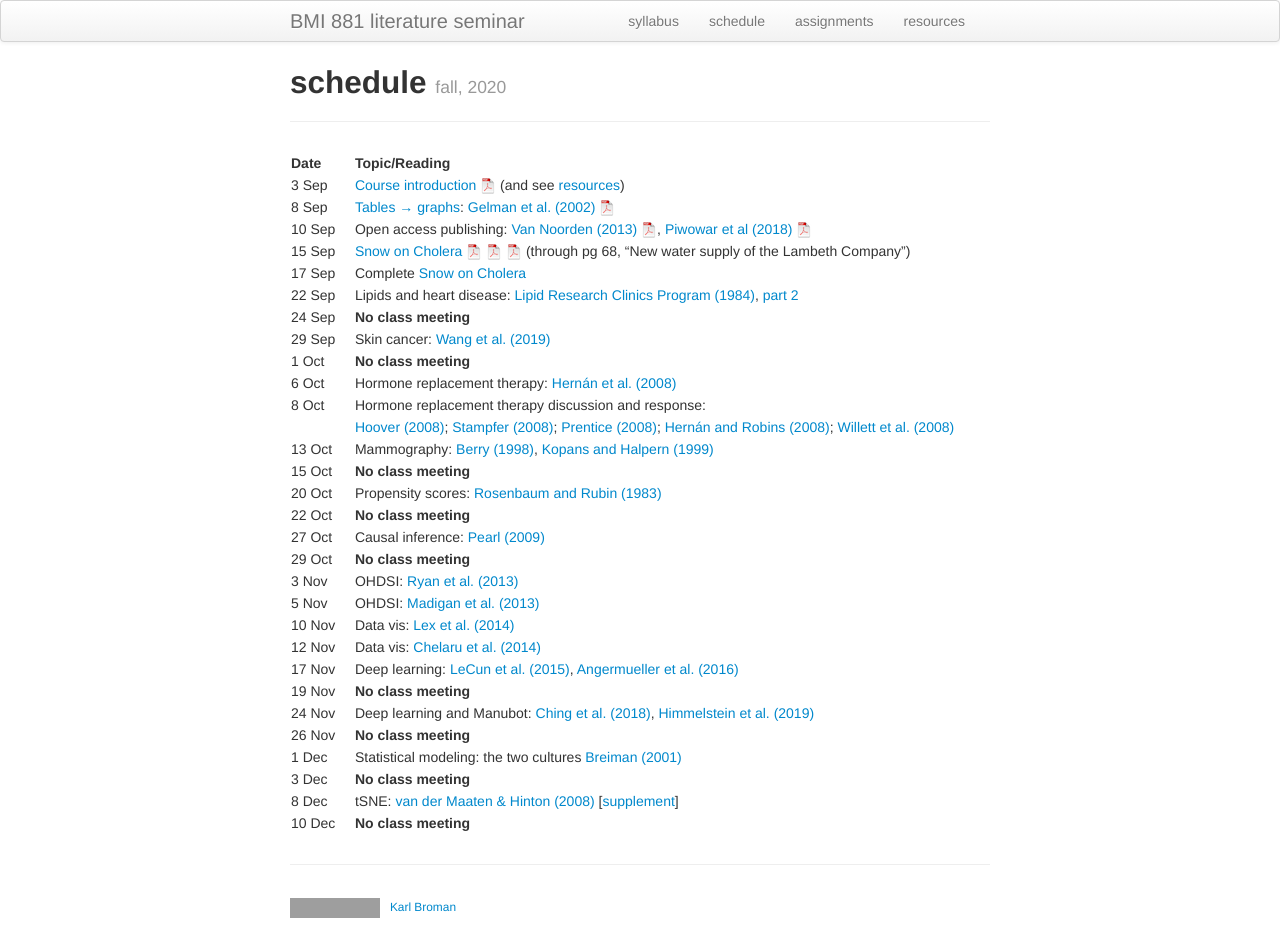
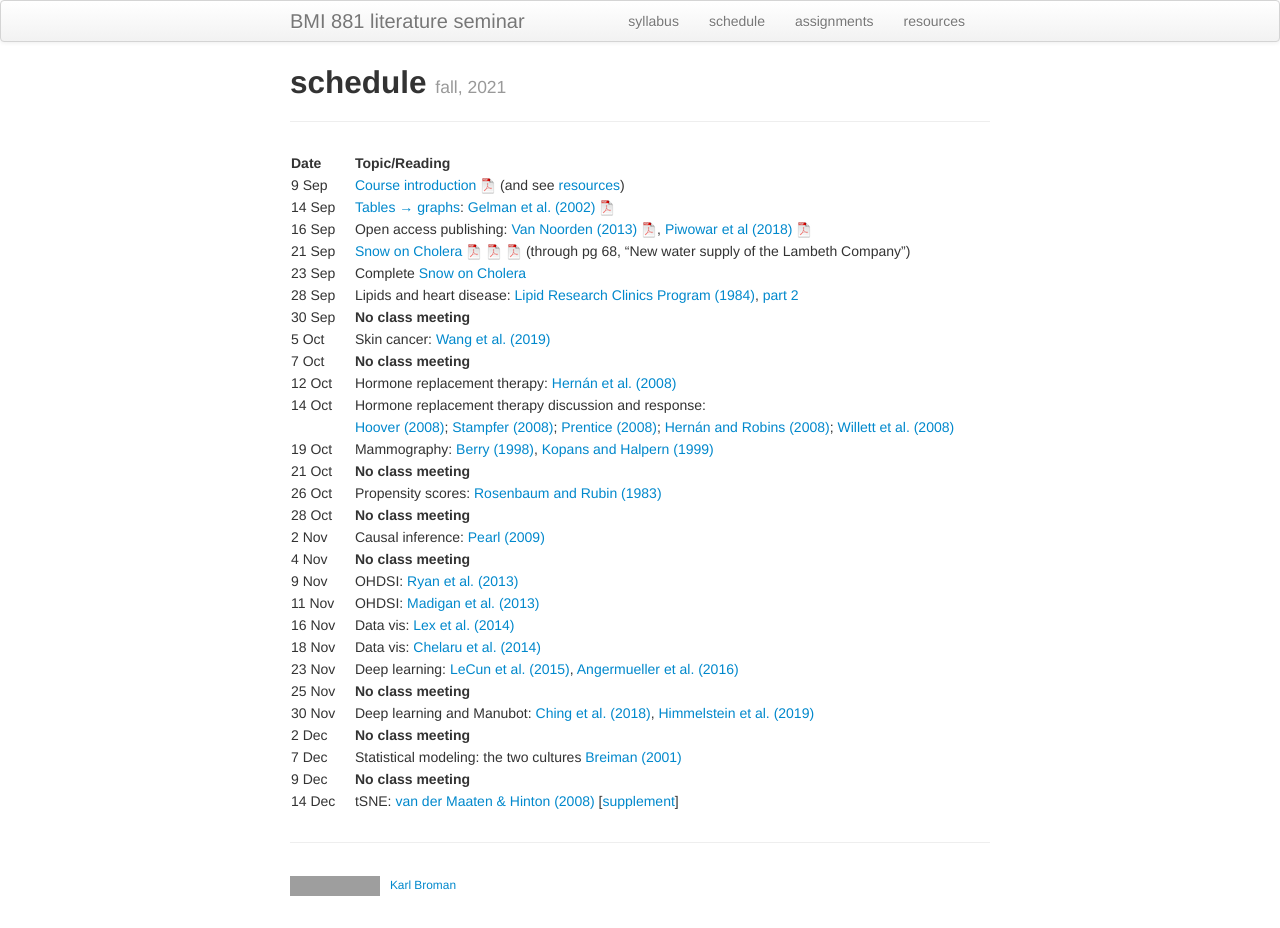
Before and after one commit to kbroman/BMI881_fall2022, a Jekyll site: the page built from schedule.md, in a window 1280 px wide. Built offline with Jekyll 4.4.1, drawn with Linux system fonts in a browser that asks for light colours; after the commit the page ends 906 px from its top, so only the background shows below that; grey boxes are pictures that could not be loaded.

Commit message:
Revise schedule

```diff
--- a/schedule.md
+++ b/schedule.md
@@ -1,39 +1,38 @@
 ---
 layout: page
 title: schedule
-tagline: fall, 2020
+tagline: fall, 2021
 description: Schedule and readings for BMI 881, Biomedical data science scholarly literature
 ---
 
 | Date    | &nbsp;&nbsp;&nbsp;&nbsp;   | Topic/Reading  |
 | :------ | -- | :----- |
-| 3 Sep   |    | [Course introduction ![slides pdf](icons/pdf-icon.png)](slides/00_intro_slides.pdf) (and see [resources](resources.html)) |
-| 8 Sep   |    | [Tables &rarr; graphs](slides/01a_gelman_slides.pdf): [Gelman et al. (2002)](https://doi.org/10.1198/000313002317572790) [![pdf logo](icons/pdf-icon.png)](http://courses.washington.edu/b572/public/Gelman2002.pdf) |
-| 10 Sep  |    | Open access publishing: [Van Noorden (2013)](https://doi.org/10.1038/495426a) [![pdf logo](icons/pdf-icon.png)](https://www.nature.com/news/polopoly_fs/1.12676!/menu/main/topColumns/topLeftColumn/pdf/495426a.pdf), [Piwowar et al (2018)](https://doi.org/10.7717/peerj.4375) [![pdf logo](icons/pdf-icon.png)](https://peerj.com/articles/4375.pdf) |
-| 15 Sep  |    | [Snow on Cholera](http://www.ph.ucla.edu/epi/snow/snowbook.html) [![pdf logo](icons/pdf-icon.png)](assets/snow_cholera.pdf) [![map 1](icons/pdf-icon.png)](https://www.ph.ucla.edu/epi/snow/snowmap1.pdf) [![map 2](icons/pdf-icon.png)](https://www.ph.ucla.edu/epi/snow/snowmap2.pdf) (through pg 68, "New water supply of the Lambeth Company") |
-| 17 Sep  |    | Complete [Snow on Cholera](http://www.ph.ucla.edu/epi/snow/snowbook.html)
-| 22 Sep  |    | Lipids and heart disease: [Lipid Research Clinics Program (1984)](https://doi.org/10.1001/jama.1984.03340270029025), [part 2](https://doi.org/10.1001/jama.1984.03340270043026) |
-| 24 Sep  |    | **No class meeting** |
-| 29 Sep  |    | Skin cancer: [Wang et al. (2019)](https://doi.org/10.1001/jamadermatol.2019.2335)
-| 1 Oct   |    | **No class meeting** |
-| 6 Oct   |    | Hormone replacement therapy: [Hern&aacute;n et al. (2008)](https://doi.org/10.1097/EDE.0b013e3181875e61) |
-| 8 Oct   |    | Hormone replacement therapy discussion and response:
+| 9 Sep   |    | [Course introduction ![slides pdf](icons/pdf-icon.png)](slides/00_intro_slides.pdf) (and see [resources](resources.html)) |
+| 14 Sep   |    | [Tables &rarr; graphs](slides/01a_gelman_slides.pdf): [Gelman et al. (2002)](https://doi.org/10.1198/000313002317572790) [![pdf logo](icons/pdf-icon.png)](http://courses.washington.edu/b572/public/Gelman2002.pdf) |
+| 16 Sep  |    | Open access publishing: [Van Noorden (2013)](https://doi.org/10.1038/495426a) [![pdf logo](icons/pdf-icon.png)](https://www.nature.com/news/polopoly_fs/1.12676!/menu/main/topColumns/topLeftColumn/pdf/495426a.pdf), [Piwowar et al (2018)](https://doi.org/10.7717/peerj.4375) [![pdf logo](icons/pdf-icon.png)](https://peerj.com/articles/4375.pdf) |
+| 21 Sep  |    | [Snow on Cholera](http://www.ph.ucla.edu/epi/snow/snowbook.html) [![pdf logo](icons/pdf-icon.png)](assets/snow_cholera.pdf) [![map 1](icons/pdf-icon.png)](https://www.ph.ucla.edu/epi/snow/snowmap1.pdf) [![map 2](icons/pdf-icon.png)](https://www.ph.ucla.edu/epi/snow/snowmap2.pdf) (through pg 68, "New water supply of the Lambeth Company") |
+| 23 Sep  |    | Complete [Snow on Cholera](http://www.ph.ucla.edu/epi/snow/snowbook.html)
+| 28 Sep  |    | Lipids and heart disease: [Lipid Research Clinics Program (1984)](https://doi.org/10.1001/jama.1984.03340270029025), [part 2](https://doi.org/10.1001/jama.1984.03340270043026) |
+| 30 Sep  |    | **No class meeting** |
+| 5 Oct  |    | Skin cancer: [Wang et al. (2019)](https://doi.org/10.1001/jamadermatol.2019.2335)
+| 7 Oct   |    | **No class meeting** |
+| 12 Oct   |    | Hormone replacement therapy: [Hern&aacute;n et al. (2008)](https://doi.org/10.1097/EDE.0b013e3181875e61) |
+| 14 Oct   |    | Hormone replacement therapy discussion and response:
 |         |    | [Hoover (2008)](https://doi.org/10.1097/EDE.0b013e318188e21d); [Stampfer (2008)](https://doi.org/10.1097/EDE.0b013e318188442e); [Prentice (2008)](https://doi.org/10.1097/EDE.0b013e318188e83b); [Hern&aacute;n and Robins (2008)](https://doi.org/10.1097/EDE.0b013e318188e85f); [Willett et al. (2008)](https://doi.org/10.1097/EDE.0b013e318188e84e) |
-| 13 Oct |  | Mammography: [Berry (1998)](https://doi.org/10.1093/jnci/90.19.1431), [Kopans and Halpern (1999)](https://doi.org/10.1093/jnci/91.4.382) |
-| 15 Oct    |  | **No class meeting** |
-| 20 Oct    |  | Propensity scores: [Rosenbaum and Rubin (1983)](http://doi.org/10.1093/biomet/70.1.41) |
-| 22 Oct    |  | **No class meeting** |
-| 27 Oct    |  | Causal inference: [Pearl (2009)](http://doi.org/10.1214/09-SS057)  |
-| 29 Oct    |  | **No class meeting** |
-| 3 Nov     |  | OHDSI: [Ryan et al. (2013)](https://doi.org/10.1038/psp.2013.52) |
-| 5 Nov     |  | OHDSI: [Madigan et al. (2013)](https://doi.org/10.1093/aje/kwt010) |
-| 10 Nov    |  | Data vis: [Lex et al. (2014)](https://doi.org/10.1109/TVCG.2014.2346248)
-| 12 Nov    |  | Data vis: [Chelaru et al. (2014)](https://doi.org/10.1038/nmeth.3038) |
-| 17 Nov    |  | Deep learning: [LeCun et al. (2015)](https://doi.org/10.1038/nature14539), [Angermueller et al. (2016)](https://doi.org/10.15252/msb.20156651)
-| 19 Nov    |  | **No class meeting** |
-| 24 Nov    |  | Deep learning and Manubot: [Ching et al. (2018)](https://doi.org/10.1098/rsif.2017.0387), [Himmelstein et al. (2019)](https://doi.org/10.1371/journal.pcbi.1007128) |
-| 26 Nov    |  | **No class meeting** |
-| 1 Dec   |  | Statistical modeling: the two cultures [Breiman (2001)](https://doi.org/10.1214/ss/1009213726) |
-| 3 Dec    |  | **No class meeting** |
-| 8 Dec     |  | tSNE: [van der Maaten & Hinton (2008)](http://www.jmlr.org/papers/volume9/vandermaaten08a/vandermaaten08a.pdf) \[[supplement](https://lvdmaaten.github.io/publications/misc/Supplement_JMLR_2008.pdf)\] |
-| 10 Dec    |  | **No class meeting** |
+| 19 Oct |  | Mammography: [Berry (1998)](https://doi.org/10.1093/jnci/90.19.1431), [Kopans and Halpern (1999)](https://doi.org/10.1093/jnci/91.4.382) |
+| 21 Oct    |  | **No class meeting** |
+| 26 Oct    |  | Propensity scores: [Rosenbaum and Rubin (1983)](http://doi.org/10.1093/biomet/70.1.41) |
+| 28 Oct    |  | **No class meeting** |
+| 2 Nov    |  | Causal inference: [Pearl (2009)](http://doi.org/10.1214/09-SS057)  |
+| 4 Nov    |  | **No class meeting** |
+| 9 Nov     |  | OHDSI: [Ryan et al. (2013)](https://doi.org/10.1038/psp.2013.52) |
+| 11 Nov     |  | OHDSI: [Madigan et al. (2013)](https://doi.org/10.1093/aje/kwt010) |
+| 16 Nov    |  | Data vis: [Lex et al. (2014)](https://doi.org/10.1109/TVCG.2014.2346248)
+| 18 Nov    |  | Data vis: [Chelaru et al. (2014)](https://doi.org/10.1038/nmeth.3038) |
+| 23 Nov    |  | Deep learning: [LeCun et al. (2015)](https://doi.org/10.1038/nature14539), [Angermueller et al. (2016)](https://doi.org/10.15252/msb.20156651)
+| 25 Nov    |  | **No class meeting** |
+| 30 Nov    |  | Deep learning and Manubot: [Ching et al. (2018)](https://doi.org/10.1098/rsif.2017.0387), [Himmelstein et al. (2019)](https://doi.org/10.1371/journal.pcbi.1007128) |
+| 2 Dec    |  | **No class meeting** |
+| 7 Dec   |  | Statistical modeling: the two cultures [Breiman (2001)](https://doi.org/10.1214/ss/1009213726) |
+| 9 Dec    |  | **No class meeting** |
+| 14 Dec     |  | tSNE: [van der Maaten & Hinton (2008)](http://www.jmlr.org/papers/volume9/vandermaaten08a/vandermaaten08a.pdf) \[[supplement](https://lvdmaaten.github.io/publications/misc/Supplement_JMLR_2008.pdf)\] |
```
